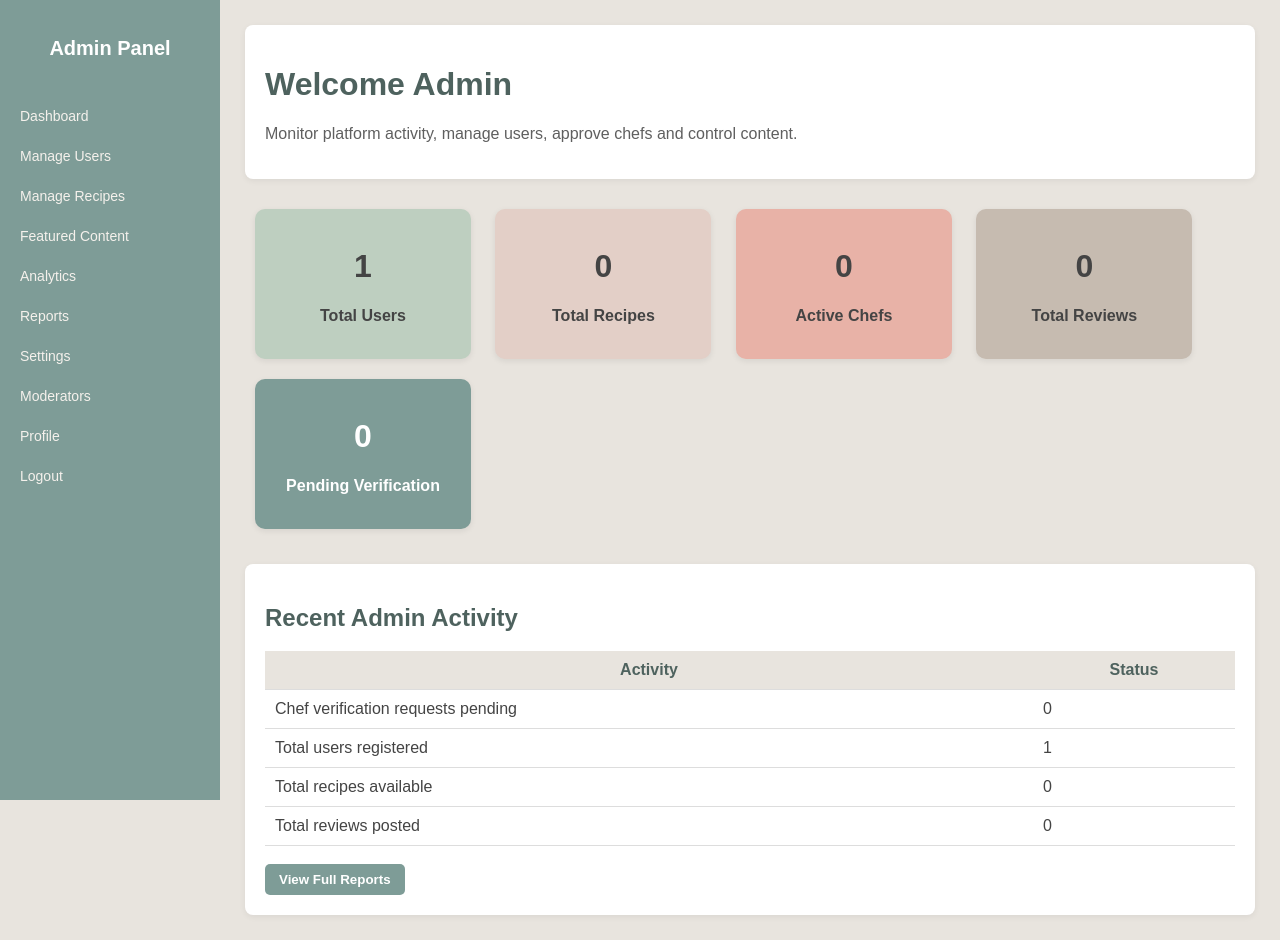
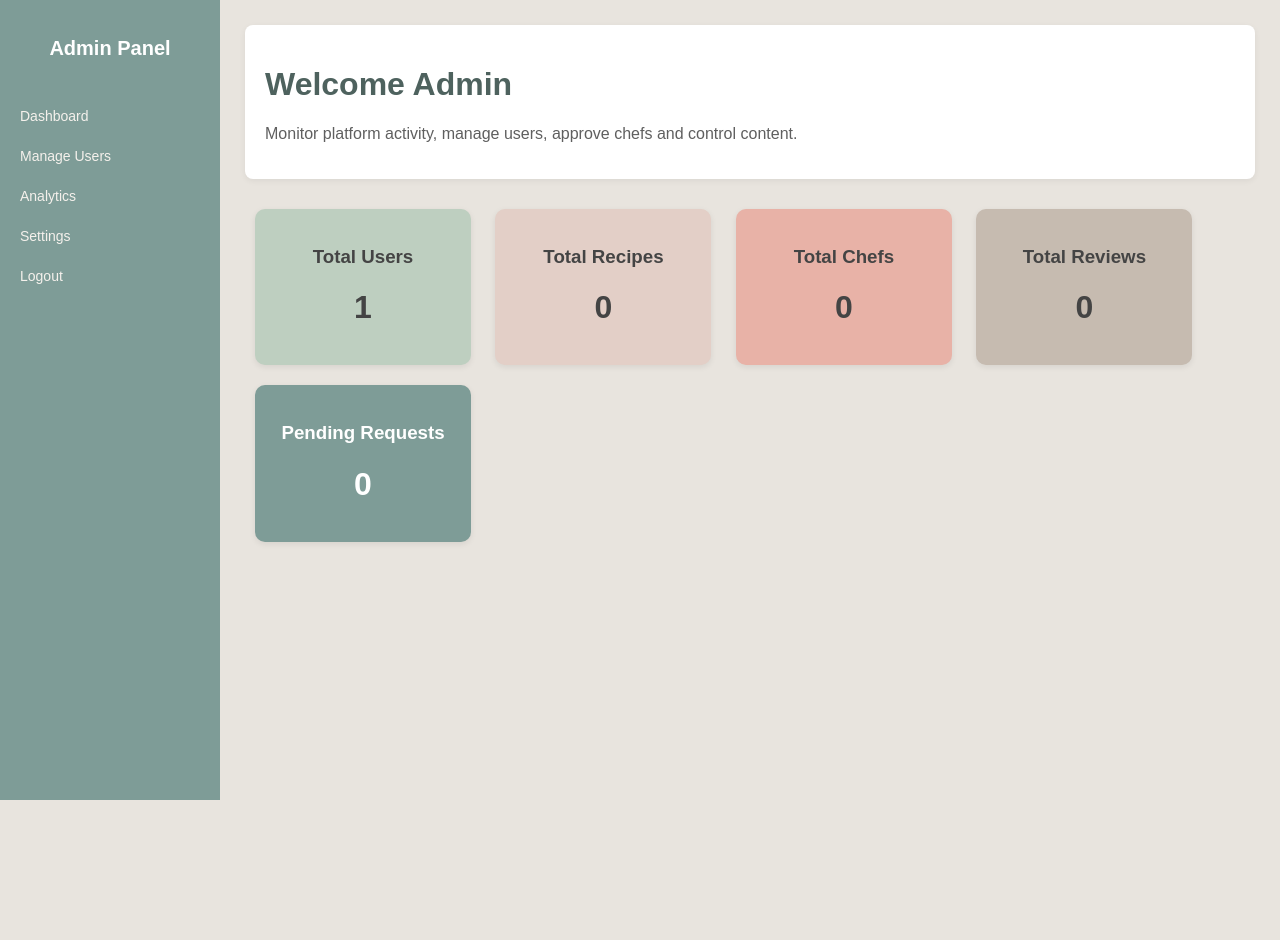
Before and after one commit to jannatjarin/Web-Tech-final-project-group-1, a PHP site: page /admin/dashboard.php in a window 1280 px wide. After the commit the page ends 800 px from the top, so only its background shows below. Run offline with PHP 8.4, Linux system fonts and the light colour scheme; the visitor is signed in with stand-in values (Sample User, id 1); data that the repository does not hold is empty.

Commit message:
Updated dashboard

```diff
--- a/admin/dashboard.php
+++ b/admin/dashboard.php
@@ -2,45 +2,31 @@
 session_start();
 include("../config.php");
 
-if(!isset($_SESSION['user_id']))
+if(!isset($_SESSION['role']) || $_SESSION['role'] != 'admin')
 {
     header("Location: ../login.php");
     exit();
 }
 
-$totalUsers = 0;
-$totalRecipes = 0;
-$totalReviews = 0;
-$totalChefs = 0;
-
-
-
 $userQuery = $conn->query("SELECT COUNT(*) as total_users FROM users");
 $userData = $userQuery->fetch_assoc();
-
 
 $recipeQuery = $conn->query("SELECT COUNT(*) as total_recipes FROM recipes");
 $recipeData = $recipeQuery->fetch_assoc();
 
-
 $chefQuery = $conn->query("SELECT COUNT(*) as total_chefs FROM users WHERE role='chef'");
 $chefData = $chefQuery->fetch_assoc();
-
 
 $reviewQuery = $conn->query("SELECT COUNT(*) as total_reviews FROM reviews");
 $reviewData = $reviewQuery->fetch_assoc();
 
-
 $verificationQuery = $conn->query("SELECT COUNT(*) as pending_requests FROM chef_verification_requests WHERE status='pending'");
-$verificationData = $verificationQuery->fetch_assoc();
-
+$verificationData = $verificationQuery->fetch_assoc()
 ?>
 
 <!DOCTYPE html>
 <html>
-
 <head>
-
     <title>Admin Dashboard</title>
 
     <style>
@@ -53,7 +39,6 @@ body{
     color:#3f3f3f;
 }
 
-/* Sidebar */
 
 .sidebar{
     width:220px;
@@ -85,14 +70,12 @@ body{
     color:#384542;
 }
 
-/* Main */
 
 .main{
     margin-left:220px;
     padding:25px;
 }
 
-/* Topbar */
 
 .topbar{
     background:#ffffff;
@@ -109,7 +92,6 @@ body{
     color:#5f5f5f;
 }
 
-/* Cards */
 
 .cards{
     margin-top:20px;
@@ -140,7 +122,6 @@ body{
     color:white;
 }
 
-/* Activity */
 
 .activity{
     background:#ffffff;
@@ -171,7 +152,6 @@ body{
     color:#4E625E;
 }
 
-/* Button */
 
 button{
     padding:8px 14px;
@@ -189,122 +169,54 @@ button:hover{
 }
 
     </style>
-
 </head>
-
 <body>
-
-<!-- Sidebar -->
 
 <div class="sidebar">
 
     <h2>Admin Panel</h2>
 
     <a href="dashboard.php">Dashboard</a>
-
     <a href="users.php">Manage Users</a>
-
-<a href="recipes.php">Manage Recipes</a>
-
-<a href="featured.php">Featured Content</a>
-
     <a href="analytics.php">Analytics</a>
-
-<a href="reports.php">Reports</a>
-
     <a href="settings.php">Settings</a>
-
-<a href="moderators.php">Moderators</a>
-
-<a href="profile.php">Profile</a>
-
     <a href="../logout.php">Logout</a>
 
 </div>
 
-<!-- Main -->
-
 <div class="main">
 
-<!-- Topbar -->
-
     <div class="topbar">
-
         <h1>Welcome Admin</h1>
-
         <p>Monitor platform activity, manage users, approve chefs and control content.</p>
-
     </div>
-
-<!-- Cards -->
 
     <div class="cards">
 
         <div class="card card1">
+            <h3>Total Users</h3>
             <h1><?php echo $userData['total_users']; ?></h1>
-<p>Total Users</p>
         </div>
 
         <div class="card card2">
+            <h3>Total Recipes</h3>
             <h1><?php echo $recipeData['total_recipes']; ?></h1>
-<p>Total Recipes</p>
         </div>
 
         <div class="card card3">
+            <h3>Total Chefs</h3>
             <h1><?php echo $chefData['total_chefs']; ?></h1>
-<p>Active Chefs</p>
         </div>
 
         <div class="card card4">
+            <h3>Total Reviews</h3>
             <h1><?php echo $reviewData['total_reviews']; ?></h1>
-<p>Total Reviews</p>
         </div>
 
         <div class="card card5">
+            <h3>Pending Requests</h3>
             <h1><?php echo $verificationData['pending_requests']; ?></h1>
-<p>Pending Verification</p>
         </div>
-
-</div>
-
-<!-- Recent Activity -->
-
-<div class="activity">
-
-<h2>Recent Admin Activity</h2>
-
-<table>
-
-<tr>
-<th>Activity</th>
-<th>Status</th>
-</tr>
-
-<tr>
-<td>Chef verification requests pending</td>
-<td><?php echo $verificationData['pending_requests']; ?></td>
-</tr>
-
-<tr>
-<td>Total users registered</td>
-<td><?php echo $userData['total_users']; ?></td>
-</tr>
-
-<tr>
-<td>Total recipes available</td>
-<td><?php echo $recipeData['total_recipes']; ?></td>
-</tr>
-
-<tr>
-<td>Total reviews posted</td>
-<td><?php echo $reviewData['total_reviews']; ?></td>
-</tr>
-
-</table>
-
-<br>
-
-<button>View Full Reports</button>
 
     </div>
 
```
Lines whose indentation alone changed are shown as unchanged.
